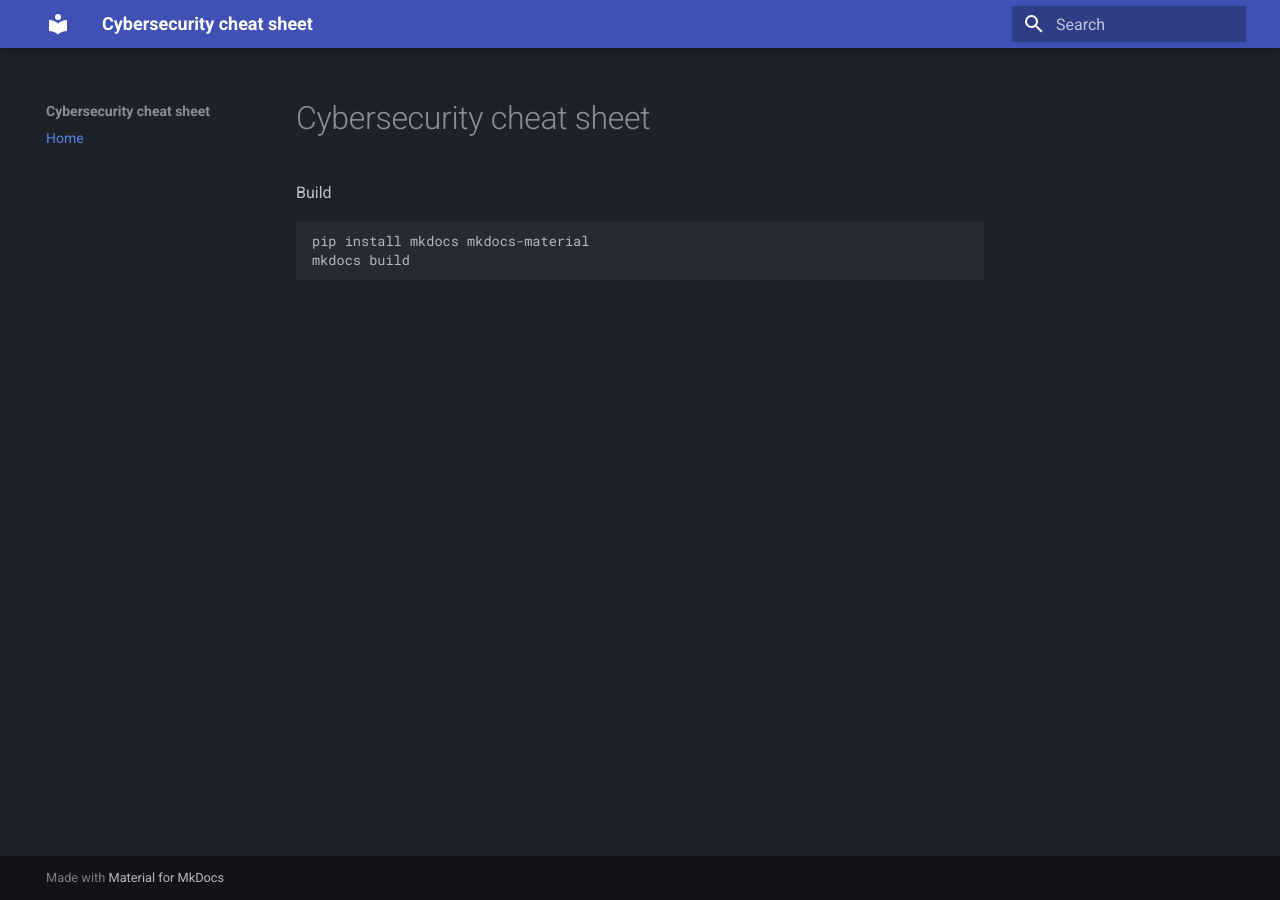
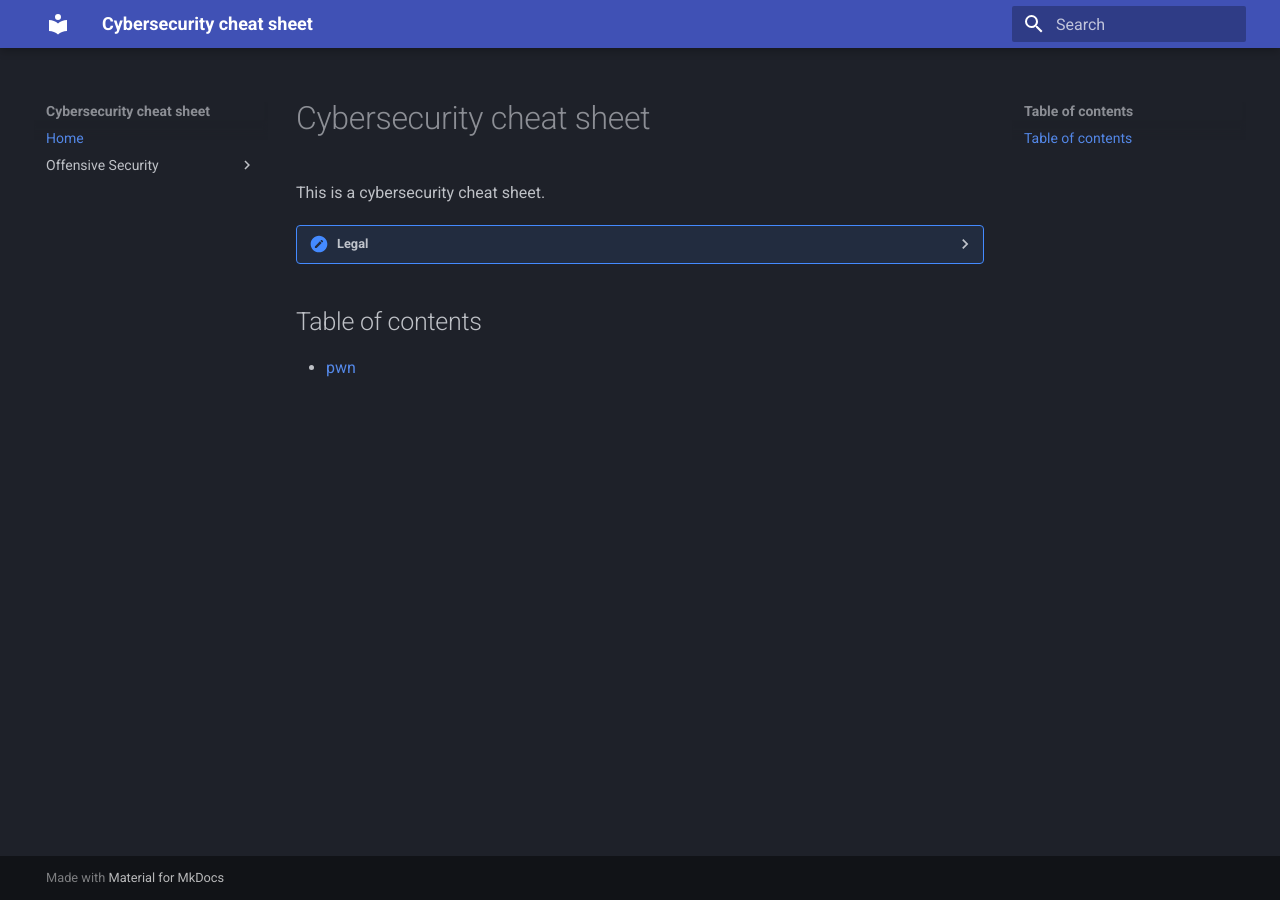
Before and after one commit to a-rvid/cheat-sheet, an MkDocs documentation site: the page built from files/index.md, in a window 1280 px wide. Built offline with MkDocs 1.6.1 and Material for MkDocs 9.7.7, drawn with Linux system fonts in a browser that asks for light colours.

Commit message:
general changes

````diff
--- a/files/index.md
+++ b/files/index.md
@@ -1,8 +1,11 @@
 # Cybersecurity cheat sheet
 
-Build
+This is a cybersecurity cheat sheet.
+??? Legal
+    Use this at your own risk, I have no responsibility for any damage or legal consequences of using this.
+    All knowledge has been gathered from various sources, including the internet, books, and other resources. All attacks exploiting commands and scripts in this repository has been conducted in a legal and ethical test environment.
+    License under [Unlicense](https://unlicense.org/).
 
-```bash
-pip install mkdocs mkdocs-material
-mkdocs build
-```
+## Table of contents
+
+* [pwn](pwn.md)
--- a/mkdocs.yml
+++ b/mkdocs.yml
@@ -11,6 +11,10 @@ docs_dir: files
 
 nav:
   - Home: index.md
+  - Offensive Security:
+      - Specific Niches:
+          - pwn: pwn.md
+
   # - Quick Start: quick-start.md
   # - Configuration:
   #     - Backend: config/backend.md
````
Also changed, not shown: README.md (+2 -0 lines), files/pwn.md (added, +28 -0 lines), 2 other files.
